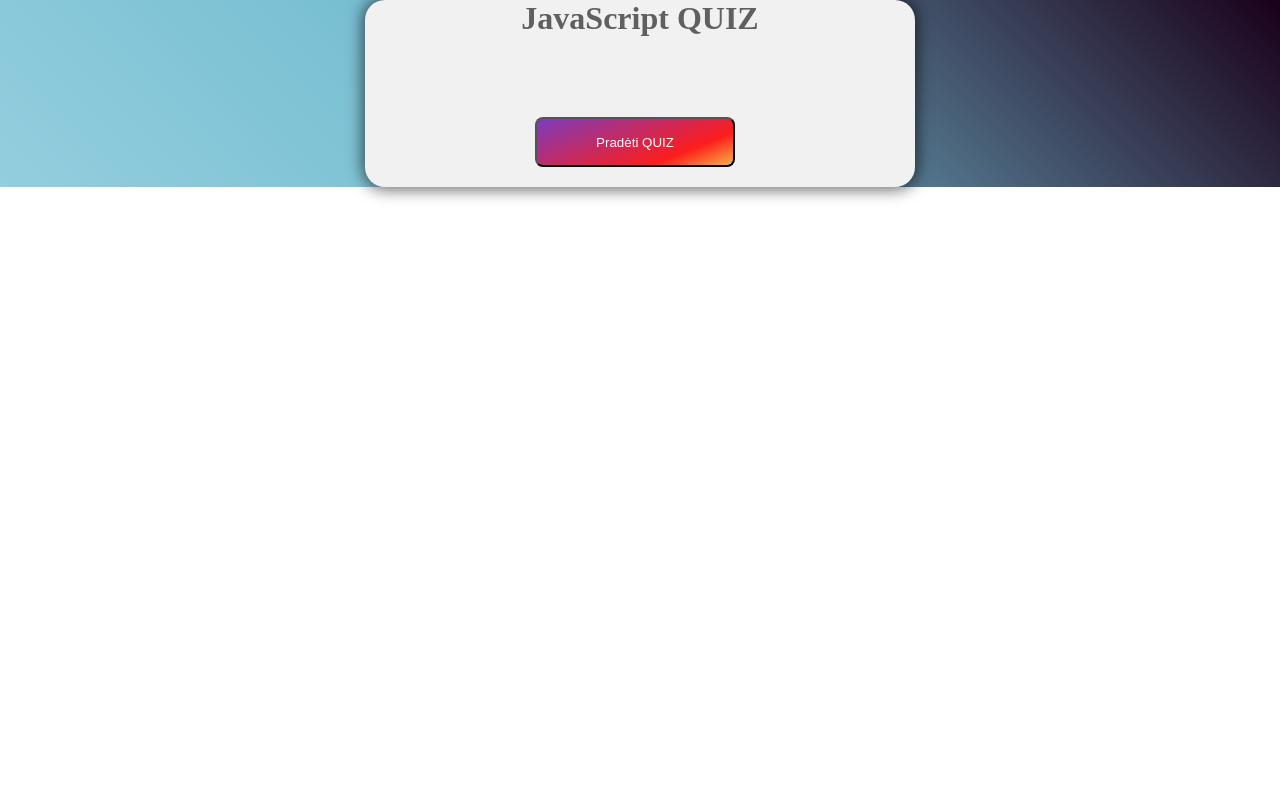
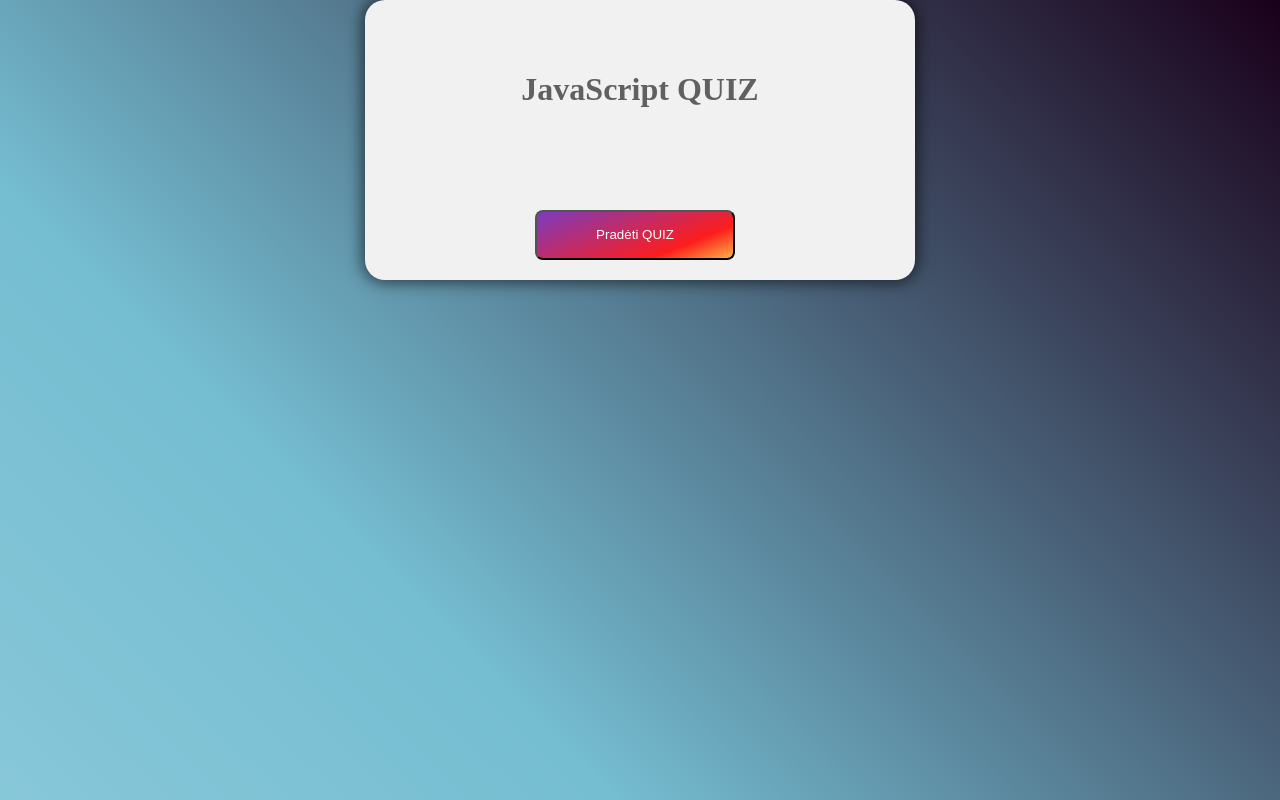
Before and after one commit to Martynass1985/BIT-uzduotys, a plain HTML site: page 2025-01-21 Objektų pritaikymas ir DOM manipuliacijos/index.html in a window 1280 px wide. Shown: the top 800 px of the page. Drawn offline with Linux system fonts and the light colour scheme.

Commit message:
dizaino pakeitimai

```diff
--- a/2025-01-21 Objektų pritaikymas ir DOM manipuliacijos/style.css
+++ b/2025-01-21 Objektų pritaikymas ir DOM manipuliacijos/style.css
@@ -1,4 +1,4 @@
-* {
+body {
   margin: 0;
   padding: 0;
 }
@@ -21,6 +21,7 @@
   margin: 0 auto;
   color: rgb(96, 96, 96);
   display: flex;
+  padding-top: 50px;
   flex-direction: column;
   border-radius: 20px;
   -webkit-box-shadow: 0px 0px 15px 3px rgba(0, 0, 0, 0.57);
@@ -51,6 +52,8 @@ button {
   margin: 0 auto;
 }
 .background {
+  min-height: 1200px;
+  background-size: 100%;
   background: rgba(147, 206, 222, 1);
   background: -moz-linear-gradient(
     45deg,
```
